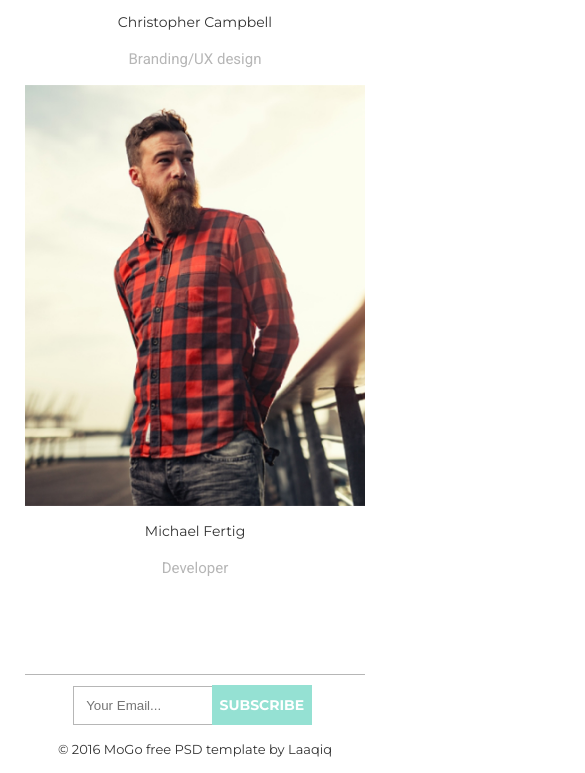
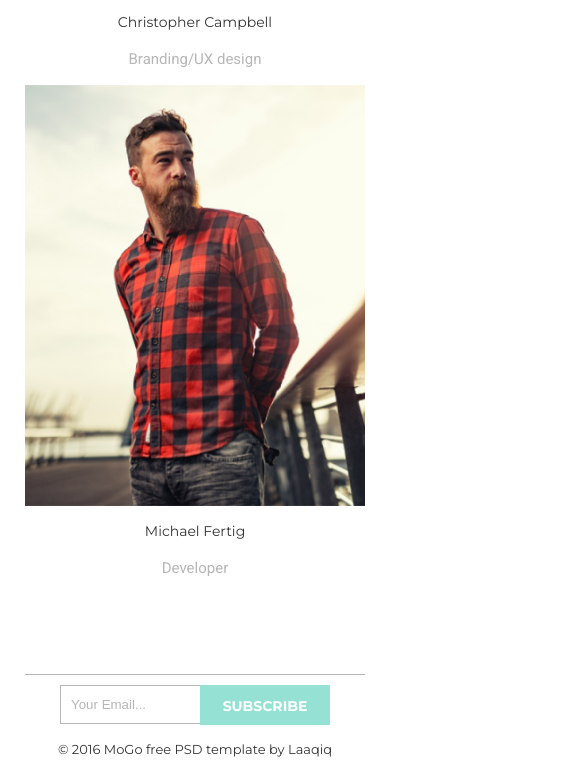
Before and after one commit to nikedayn/MoGo, a plain HTML site: page index.html in a window 390 px wide. Shown: the part 2314-3087 px from the top of the page, 585 px wide, since content can reach past the window. Drawn offline with Linux system fonts and the light colour scheme.

Commit message:
footer commit

```diff
--- a/assets/css/style.css
+++ b/assets/css/style.css
@@ -117,8 +117,7 @@ ul {
     }
     nav {
         position: absolute;
-        width: 20%;
-        right:-100%;
+        width: 30%;
         opacity: 0;
         border-radius:0 0 0 15px;
         background-color: white;
@@ -293,19 +292,26 @@ footer hr {
     display: flex;
     justify-content: space-between;
 }
-.user_email {
+form {
+    display: flex;
+}
+input[type=email] {
     border: solid 1px #B6B6B6;
     border-right:none ;
+    padding: 0 0 0 10px;
     width: 230px;
     height: 39px;
 }
-.user_email::placeholder {
-    padding: 0 0 0 10px;
+input[type=email]::placeholder {
+    color: #B6B6B6;
 }
-.subscribe_button {
+input[type=email]:focus {
+    outline: none;
+    border: 1px solid #555;
+}
+input[type=submit] {
     display: inline-block;
-    position: relative;
-    left: -5px;
+    border: none;
     font-family: 'Montserrat';
     font-weight: 700;
     font-size: 14px;
@@ -322,7 +328,7 @@ footer hr {
     .footer_wrap h3 {
         font-size: 13px;
     }
-    .user_email {
+    input[type=email] {
         width: 140px;
     }
 }
@@ -331,8 +337,8 @@ footer hr {
         flex-wrap: wrap-reverse;
         justify-content: center;
     }
-    .subscribe_button {
-        width: 100px;
+    input[type=submit] {
+        width: 130px;
     }
 
 }
--- a/index.html
+++ b/index.html
@@ -188,10 +188,10 @@
             <hr>
             <div class="footer_wrap">
                 <h3>© 2016 MoGo free PSD template by Laaqiq</h3>
-                <div>
-                    <input type="email" placeholder="Your Email..." class="user_email">
-                    <a href="#" class="subscribe_button">subscribe</a>
-                </div>
+                <form action="">
+                    <input type="email" placeholder="Your Email..." name="">
+                    <input class="subscribe_button" type="submit" value="subscribe">
+                </form>
             </div>
         </div>
     </footer>
```
